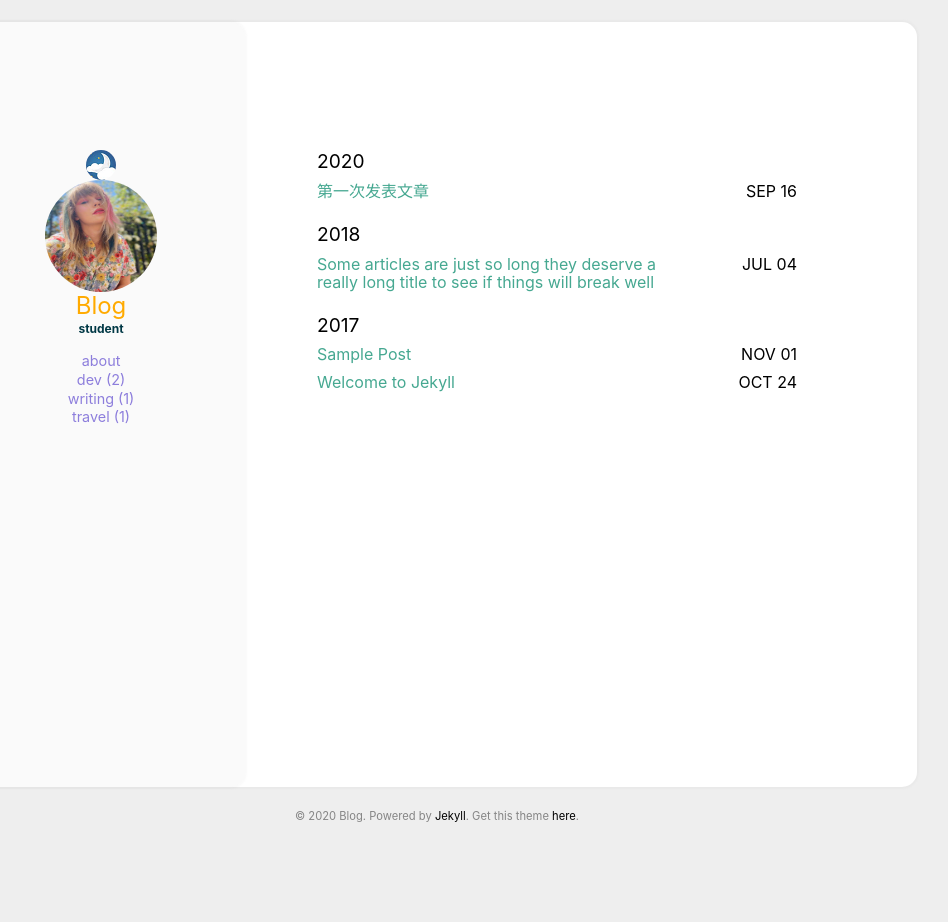
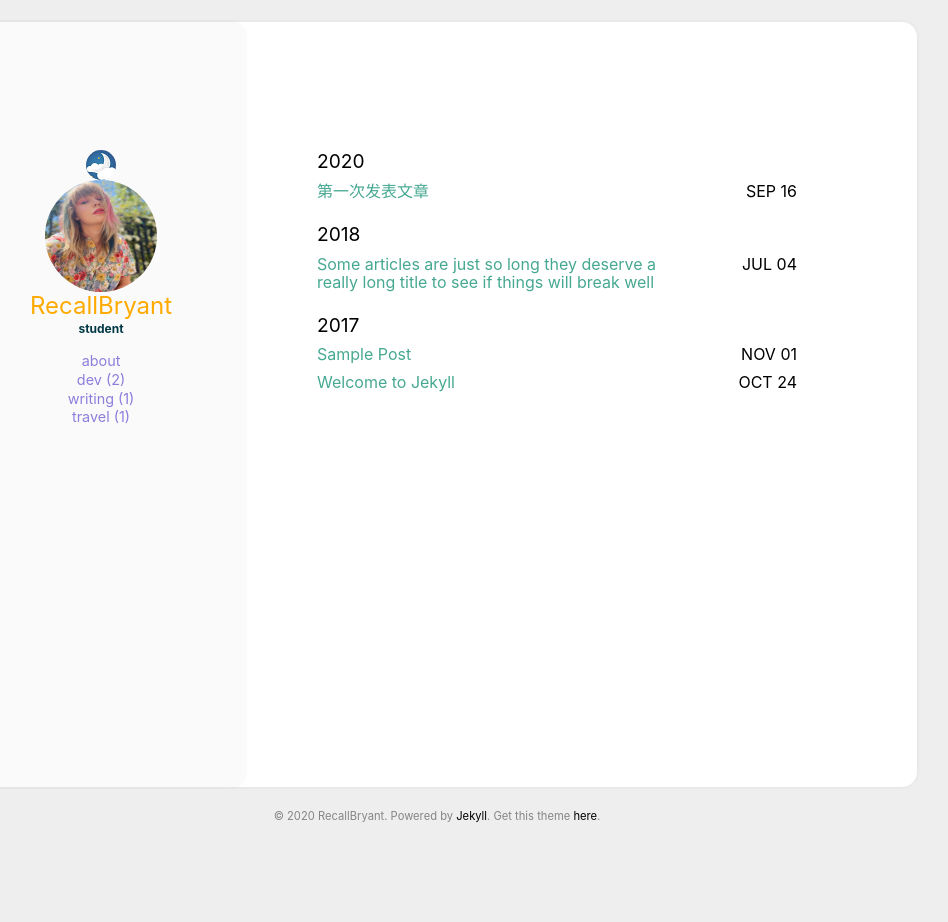
Before and after one commit to Kobeaibiancheng/kobeaibiancheng.github.io, a Jekyll site: the page built from index.html, in a window 1280 px wide. Shown: the whole page, without its empty margins (203-1151 px from the left). Built offline with Jekyll 4.4.1, drawn with Linux system fonts in a browser that asks for light colours.

Commit message:
维护Blog

```diff
--- a/_config.yml
+++ b/_config.yml
@@ -1,5 +1,5 @@
 
-title: Blog #Your awesome title
+title: about RecallBryant`s Blog #Your awesome title
 email: wyx160413@yeah.net #youremail@domain.com
 description: > # this means to ignore newlines until "baseurl"
   Write an awesome description for your new site here. You can edit this
@@ -18,9 +18,9 @@ google_analytics: #UA—XXXXXXXX-X
 disqus_shortname: #disqus shortname
 
 user:
-  name: Blog
+  name: RecallBryant
   pic: /assets/img/meimei.jpg
-  picAlt: "Blog"
+  picAlt: "RecallBryant"
   job: student
   aboutme: true # comment this out if you don't need the 'about' page.
 
```
Also changed, not shown: aboutme.html (+7 -2 lines).
